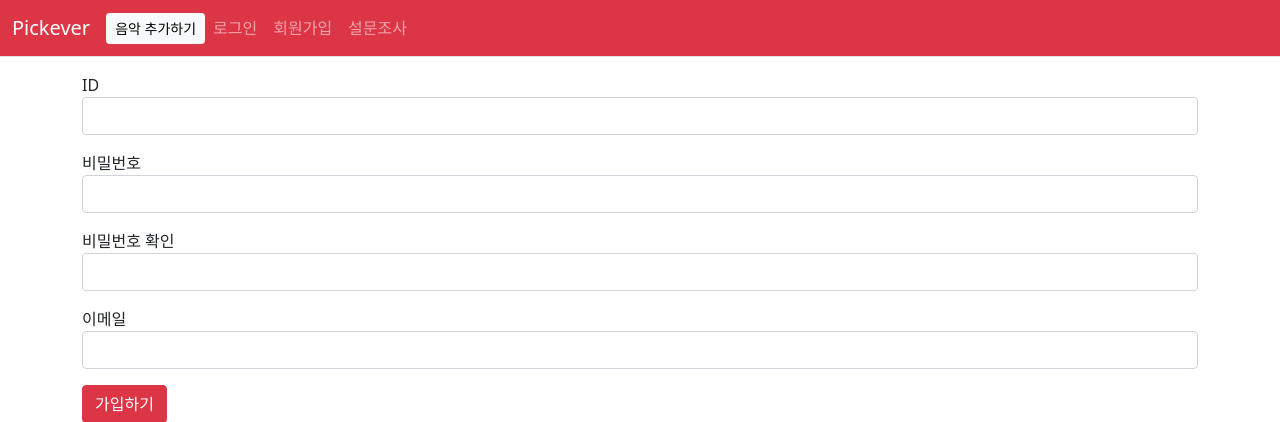
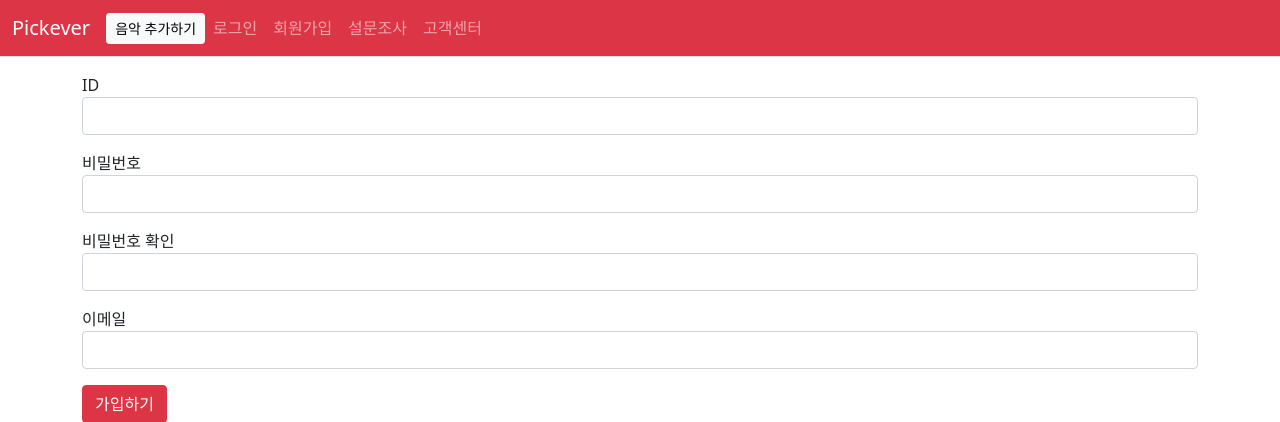
Before and after one commit to jy831/77projects, a Django app: page /common/signup/ in a window 1280 px wide. Shown: the top 422 px of the page. Run offline with Django 4.2, Linux system fonts and the light colour scheme; some libraries are stand-ins or nearby versions.

Commit message:
고객센터 추가

```diff
--- a/templates/navbar.html
+++ b/templates/navbar.html
@@ -32,6 +32,9 @@
                 <li>
                     <a class="nav-link" link href="http://52.78.34.29">설문조사</a>
                 </li>
+                <li>
+                    <a class="nav-link" link href="https://pf.kakao.com/_nxdbzxj/chat">고객센터</a>
+                </li>
             </ul>
         </div>
     </div>
```
